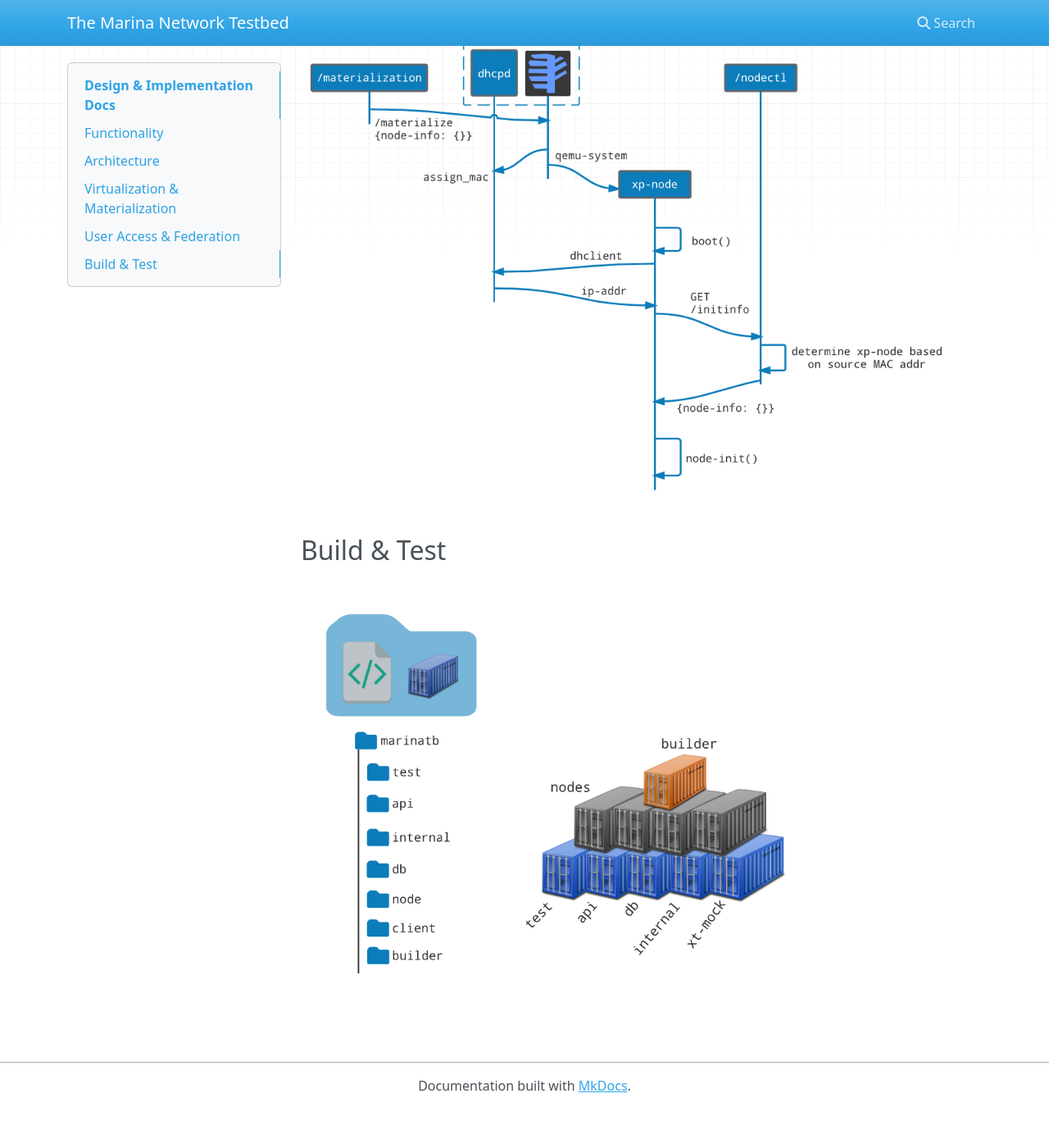
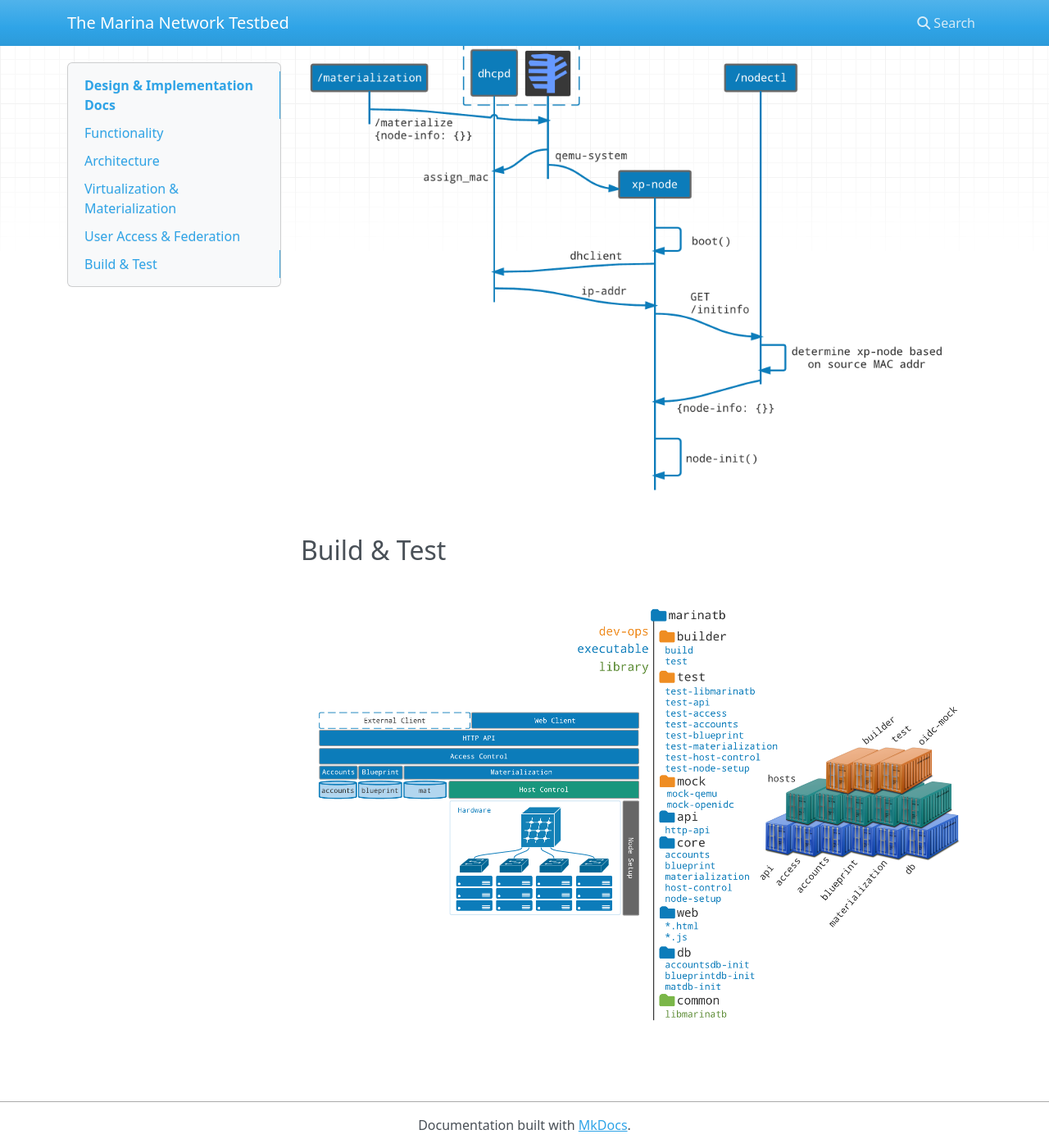
Before and after one commit to marinatb/docs, an MkDocs documentation site: the page built from docs/index.md, in a window 1280 px wide and 1400 px high, scrolled down 5068 px. Shown: the whole window at 82% size. Built offline with MkDocs 1.6.1, drawn with Linux system fonts in a browser that asks for light colours; nearby versions of some CDN libraries; before the commit the page ends 6420 px from its top, so only the background shows below that.

Commit message:
++build-test

```diff
--- a/docs/index.css
+++ b/docs/index.css
@@ -7,4 +7,3 @@ img[alt=vnet] { width: 40%; }
 img[alt=vnet-embed-simple] { width: 70%; }
 img[alt=user-access] { width: 70%; }
 img[alt=node-init] { width: 95%; }
-img[alt=build-test] { width: 75%; }
```
Also changed, not shown: docs/img/build-test.png.
